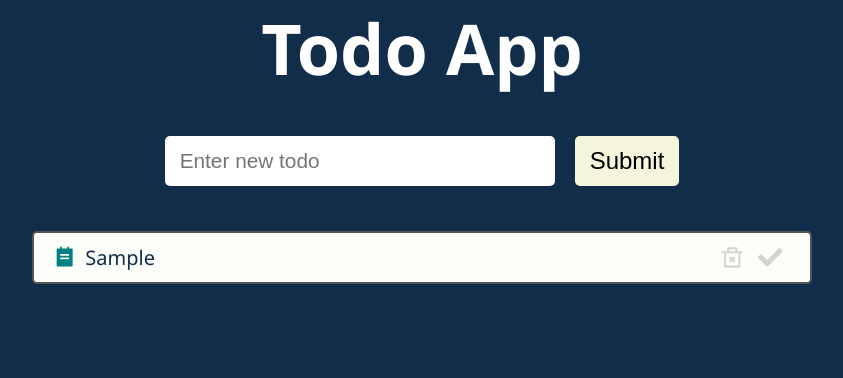
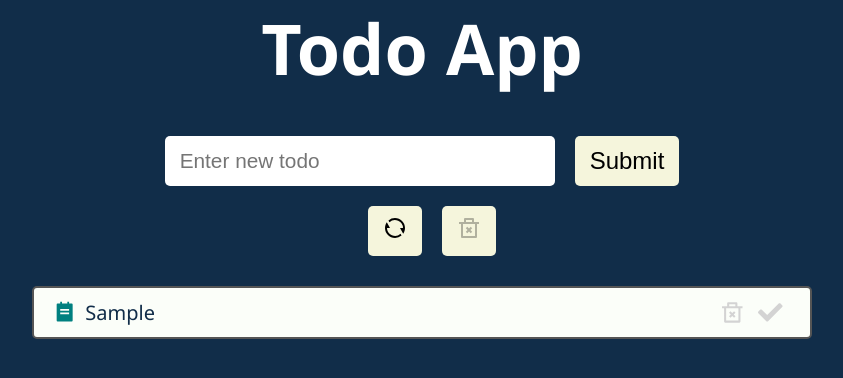
Before and after one commit to notawhalea/ToDo-App, a React (Create React App) app: page / in a window 1280 px wide. Both pictures are taken after typing "Sample" into the empty fields and a click on the button "Submit". Shown: the top 378 px of the page, without its empty margins (218-1061 px from the left). Built offline with nearby package versions, Linux system fonts and the light colour scheme.

Commit message:
feat: add logic for reset and delete buttons

```diff
--- a/src/App.js
+++ b/src/App.js
@@ -3,6 +3,7 @@ import { v4 as uuidv4 } from 'uuid';
 import './App.css';
 import TodoForm from "./components/Todos/TodoForm";
 import TodoList from "./components/Todos/TodoList";
+import TodosActions from "./components/Todos/TodosActions";
 
 function App() {
   const [todos, setTodos] = useState([])
@@ -24,11 +25,23 @@ function App() {
               : {...todo}
       }))
   }
+  const resetTodoHandler = () => {
+      setTodos([])
+  }
+
+  const deleteCompletedTodoHandler = () => {
+      setTodos(todos.filter((todo) => todo.isCompleted !== true))
+  }
+
+  const completedTodosCount = todos.filter((todo) => todo.isCompleted).length
+
   return (
     <div className="App">
       <h1>Todo App</h1>
       <TodoForm addTodos={addTodoHandler}/>
+        {!!todos.length && <TodosActions completedTodosExist={!!completedTodosCount} resetTodo={resetTodoHandler} deleteCompletedTodo={deleteCompletedTodoHandler}/>}
       <TodoList todos={todos} deleteTodo={deleteTodoHandler} toggleTodo={toggleTodoHandler}/>
+        {completedTodosCount > 0 && <h2>{`You have completed ${completedTodosCount} ${completedTodosCount > 1 ? `todos` : `todo`}`}</h2>}
     </div>
   );
 }
--- a/src/components/Todos/TodoForm.js
+++ b/src/components/Todos/TodoForm.js
@@ -1,5 +1,6 @@
 import {useState} from "react";
 import styles from "./TodoForm.module.css"
+import Button from "../UI/Button";
 
 function TodoForm({addTodos}) {
     const [text, setText] = useState('')
@@ -12,7 +13,7 @@ function TodoForm({addTodos}) {
         <div className={styles.todoFormContainer}>
             <form onSubmit={addTodoHandler}>
                 <input value={text} onChange={(e) => setText(e.target.value)} placeholder="Enter new todo" />
-                <button type="submit">Submit</button>
+                <Button type="submit" title="Submit">Submit</Button>
             </form>
         </div>
     )
--- a/src/components/Todos/TodoForm.module.css
+++ b/src/components/Todos/TodoForm.module.css
@@ -14,20 +14,7 @@
     font-size: 1.3rem;
 }
 
-.todoFormContainer button {
-    margin-left: 20px;
-    height: 50px;
-    cursor: pointer;
-    background-color: beige;
-    font-size: 1.5rem;
-}
-
-.todoFormContainer button:hover {
-    background-color: rgb(240, 240, 155);
-}
-
-.todoFormContainer input,
-button {
+.todoFormContainer input {
     padding: 10px 15px;
     border: none;
     border-radius: 5px;
--- /dev/null
+++ b/src/components/Todos/TodosActions.js
@@ -0,0 +1,15 @@
+import React from "react";
+import Button from "../UI/Button";
+import {RiDeleteBin2Line, RiRefreshLine} from "react-icons/ri";
+import styles from './TodosActions.module.css'
+
+function TodosActions({resetTodo, deleteCompletedTodo, completedTodosExist}) {
+    return (
+        <div className={styles.todosActionsContainer}>
+            <Button onClick={resetTodo} title="Reset Todos"><RiRefreshLine /></Button>
+            <Button onClick={deleteCompletedTodo} title="Clear Completed Todos" disabled={!completedTodosExist}><RiDeleteBin2Line /></Button>
+        </div>
+    )
+}
+
+export default TodosActions
--- /dev/null
+++ b/src/components/Todos/TodosActions.module.css
@@ -0,0 +1,3 @@
+.todosActionsContainer {
+    margin: 5px;
+}
--- a/src/components/UI/Button.js
+++ b/src/components/UI/Button.js
@@ -0,0 +1,11 @@
+import styles from './Button.module.css'
+
+function Button(props) {
+    const { onClick, title, children, disabled = false} = props
+    return (
+        <button {...props} className={styles.button} onClick={onClick} title={title} disabled={disabled}>
+            {children}
+        </button>
+    )
+}
+export default Button
--- a/src/components/UI/Button.module.css
+++ b/src/components/UI/Button.module.css
@@ -0,0 +1,13 @@
+.button {
+    margin-left: 20px;
+    height: 50px;
+    cursor: pointer;
+    background-color: beige;
+    font-size: 1.5rem;
+    padding: 10px 15px;
+    border: none;
+    border-radius: 5px;
+}
+.button:hover {
+    background-color: rgb(240, 240, 155);
+}
```
